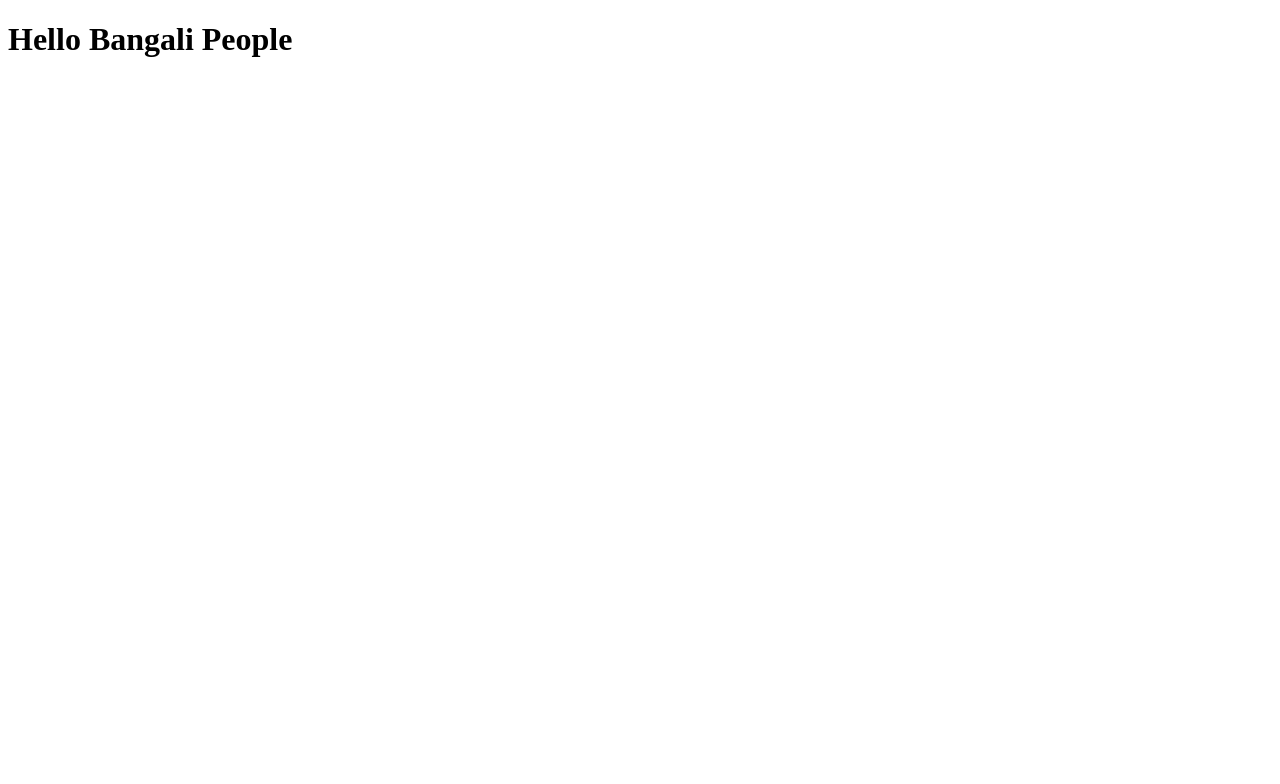
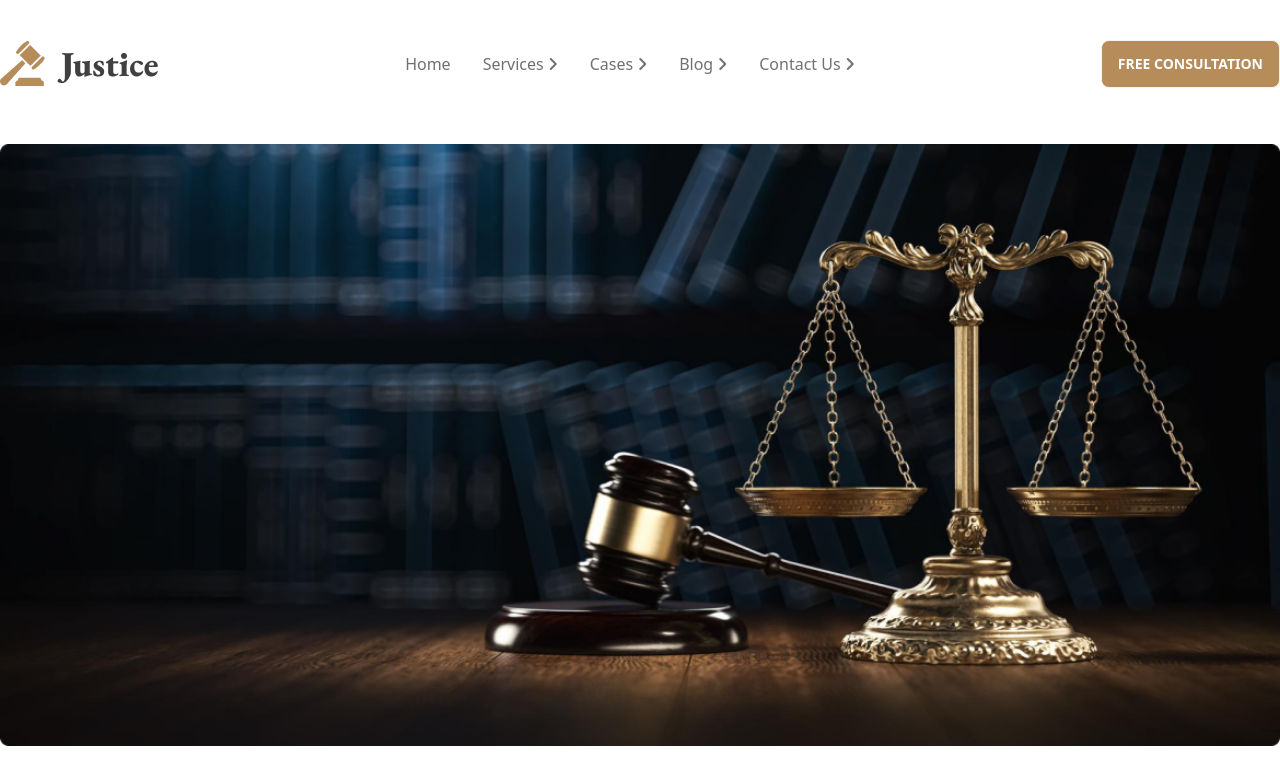
Before and after one commit to Naimur300/legal-solution, a plain HTML site: page index.html in a window 1280 px wide. Drawn offline with nearby package versions, Linux system fonts and the light colour scheme.

Commit message:
navbar done banner part image added

```diff
--- a/index.html
+++ b/index.html
@@ -1,11 +1,47 @@
 <!DOCTYPE html>
-<html lang="en">
+<html lang="en" data-theme="light">
 <head>
     <meta charset="UTF-8">
     <meta name="viewport" content="width=device-width, initial-scale=1.0">
+
+
+
+<link href="https://cdn.jsdelivr.net/npm/daisyui@3.5.1/dist/full.css" rel="stylesheet" type="text/css" />
+<script src="https://cdn.tailwindcss.com"></script>
+
+<script src="https://kit.fontawesome.com/d0adf5532b.js" crossorigin="anonymous"></script>
+
     <title>Document</title>
 </head>
 <body>
-    <h1>Hello Bangali People</h1>
+    <header>
+        <nav class="max-w-7xl flex justify-between mx-auto items-center mt-10 mb-14">
+            <div class="flex items-center">
+                <img  src="./images/logo2.png" alt="">
+
+
+            </div>
+            <div>
+                <ul class="flex gap-8">
+                    <li class="text-[#707070]"><a href="">Home</a></li>
+                    <li><a  href=""><span class="mr-1 text-[#707070]">Services</span><i class="fa-solid fa-angle-right text-[#707070]"></i></a></li>
+                    <li><a href=""><span class="mr-1 text-[#707070]">Cases</span><i class="fa-solid fa-angle-right text-[#707070]"></i></a></li>
+                    <li><a href=""><span class="mr-1 text-[#707070]">Blog</span><i class="fa-solid fa-angle-right text-[#707070]"></i></a></li>
+                    <li><a href=""><span class="mr-1 text-[#707070]">Contact Us</span><i class="fa-solid fa-angle-right text-[#707070]"></i></a></li>
+                </ul>
+            </div>
+            <div>
+                <button class="btn text-white bg-[#B68C5A]">Free Consultation</button>
+            </div>
+        </nav>
+
+
+    </header>
+
+    <main class="max-w-7xl mx-auto">
+        <div class="bg-cover ">
+            <img class="w-full" src="./images/banner.png" alt="">
+        </div>
+    </main>
 </body>
 </html>
--- /dev/null
+++ b/tailwind.config.js
@@ -0,0 +1,7 @@
+module.exports = {
+    content: ["./src/**/*.{html,js}"],
+    theme: {
+      extend: {},
+    },
+    plugins: [],
+  }
```
